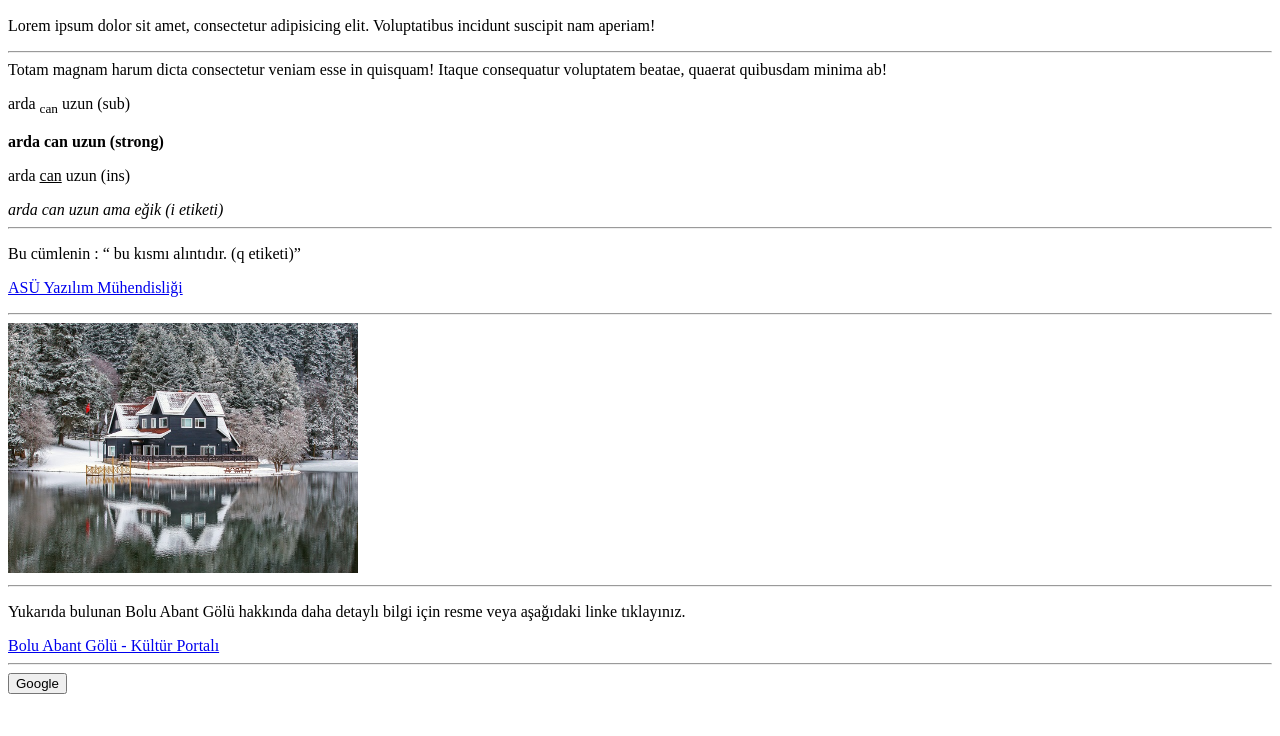
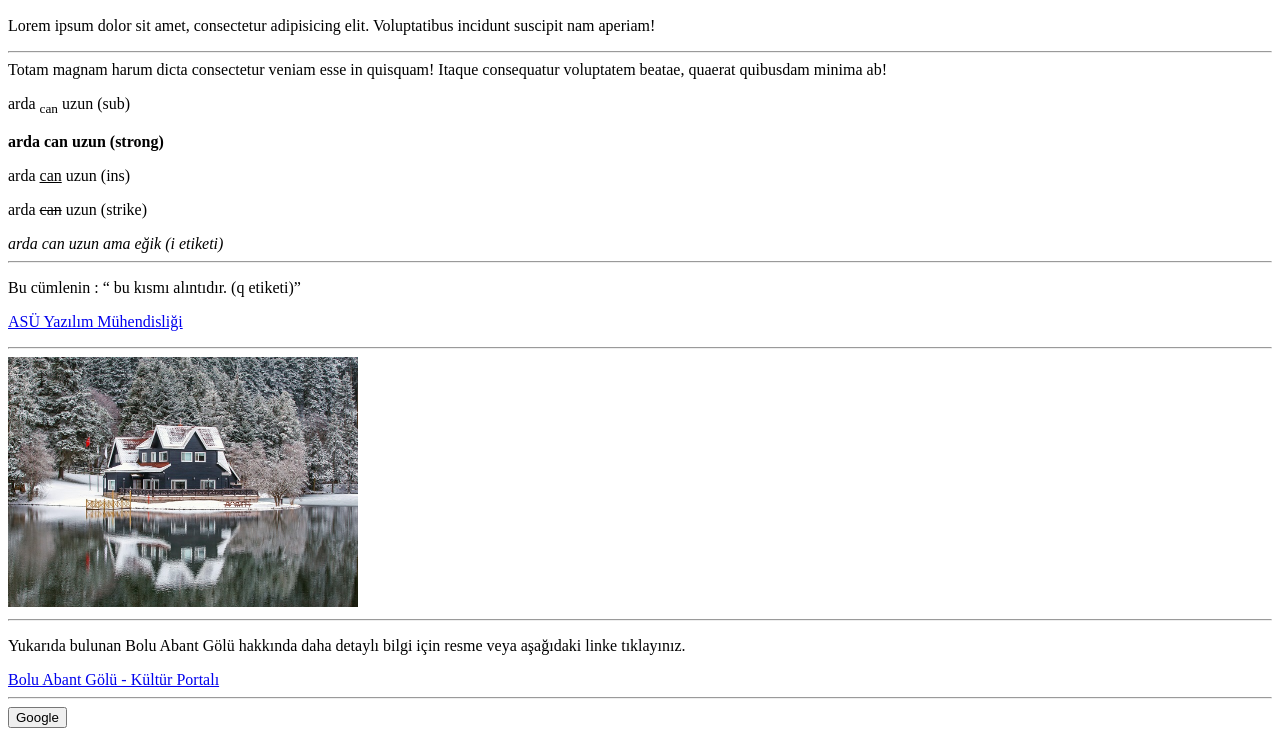
Before and after one commit to niousx/mywebsite, a plain HTML site: page index.html in a window 1280 px wide. Shown: the part 110-846 px from the top of the page. Before the commit the page ends 812 px from the top, so only its background shows below. Drawn offline with Linux system fonts and the light colour scheme.

Commit message:
Update index.html

```diff
--- a/index.html
+++ b/index.html
@@ -13,6 +13,7 @@
     <p> arda <sub>can</sub> uzun (sub) </p>
     <strong>arda can uzun (strong)</strong>
     <p>arda <ins>can</ins> uzun (ins)</p>
+    <p>arda <strike>can</strike> uzun (strike)</p>
     <i>arda can uzun ama eğik (i etiketi)</i>
     <hr>
     <p> Bu cümlenin : <q> bu kısmı alıntıdır. (q etiketi)</q> </p>
```
